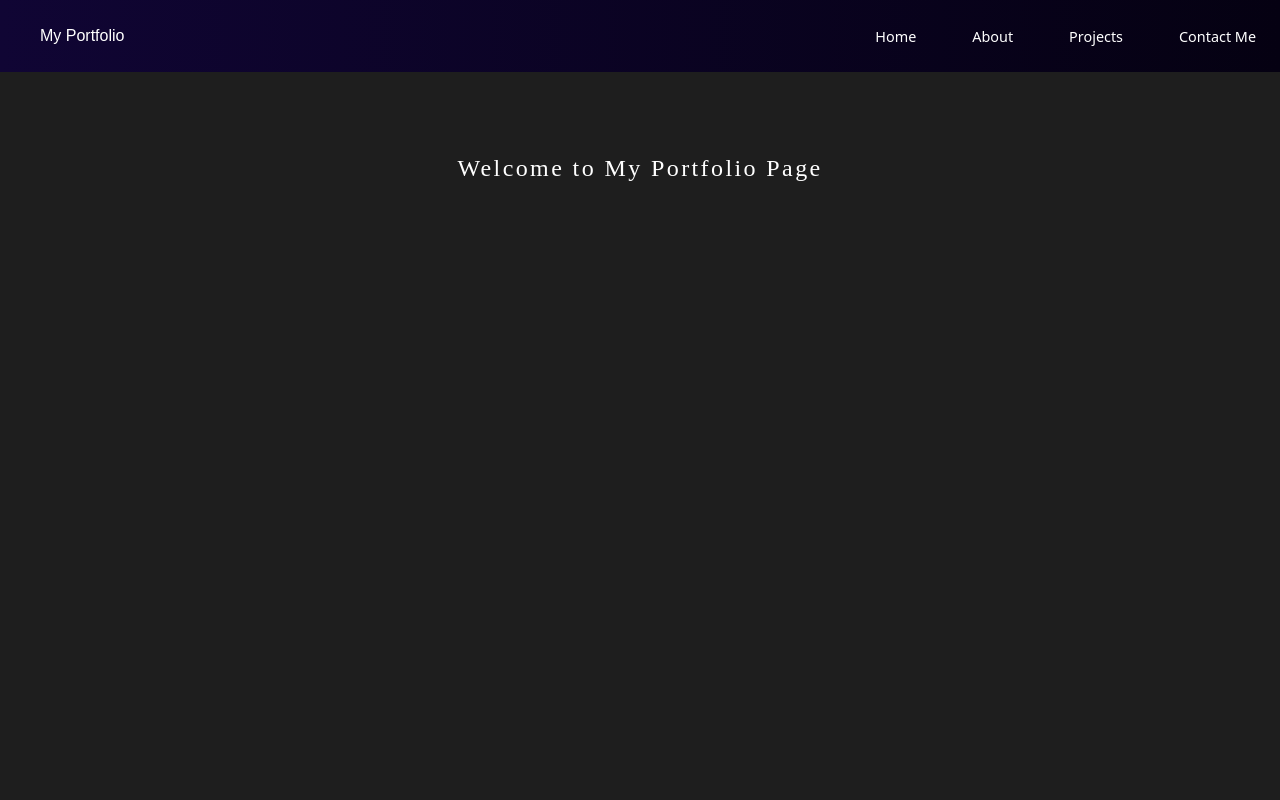
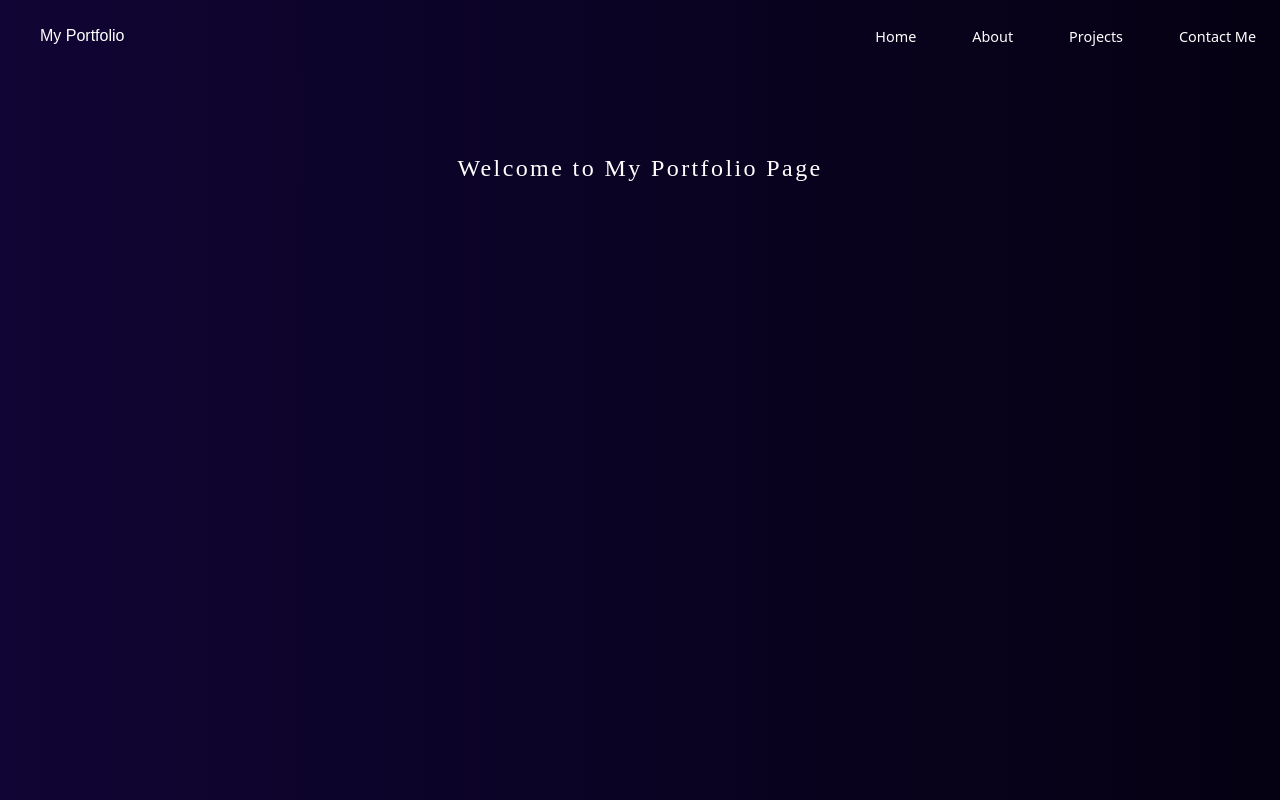
Before and after one commit to Sakhee89/Personal-Website, a React (Vite) app: page / in a window 1280 px wide. Built offline with nearby package versions, Linux system fonts and the light colour scheme.

Commit message:
change background color

```diff
--- a/src/components/Main.jsx
+++ b/src/components/Main.jsx
@@ -6,7 +6,7 @@ import { Home } from "./Home";
 
 export function Main({ page }) {
   return (
-    <main>
+    <main className="bg-gradient-to-r from-[#100534] to-[#050112]">
       {page.home && <Home />}
       {page.aboutMe && <AboutMe />}
       {page.projects && <Projects />}
--- a/src/index.css
+++ b/src/index.css
@@ -15,7 +15,7 @@
 body {
   margin: 0;
   font-family: "Zilla Slab", serif;
-  background-color: rgb(30, 30, 30);
+  background: linear-gradient(90deg, #100534 0%, #050112 100%);
   color: white;
 }
 
```
